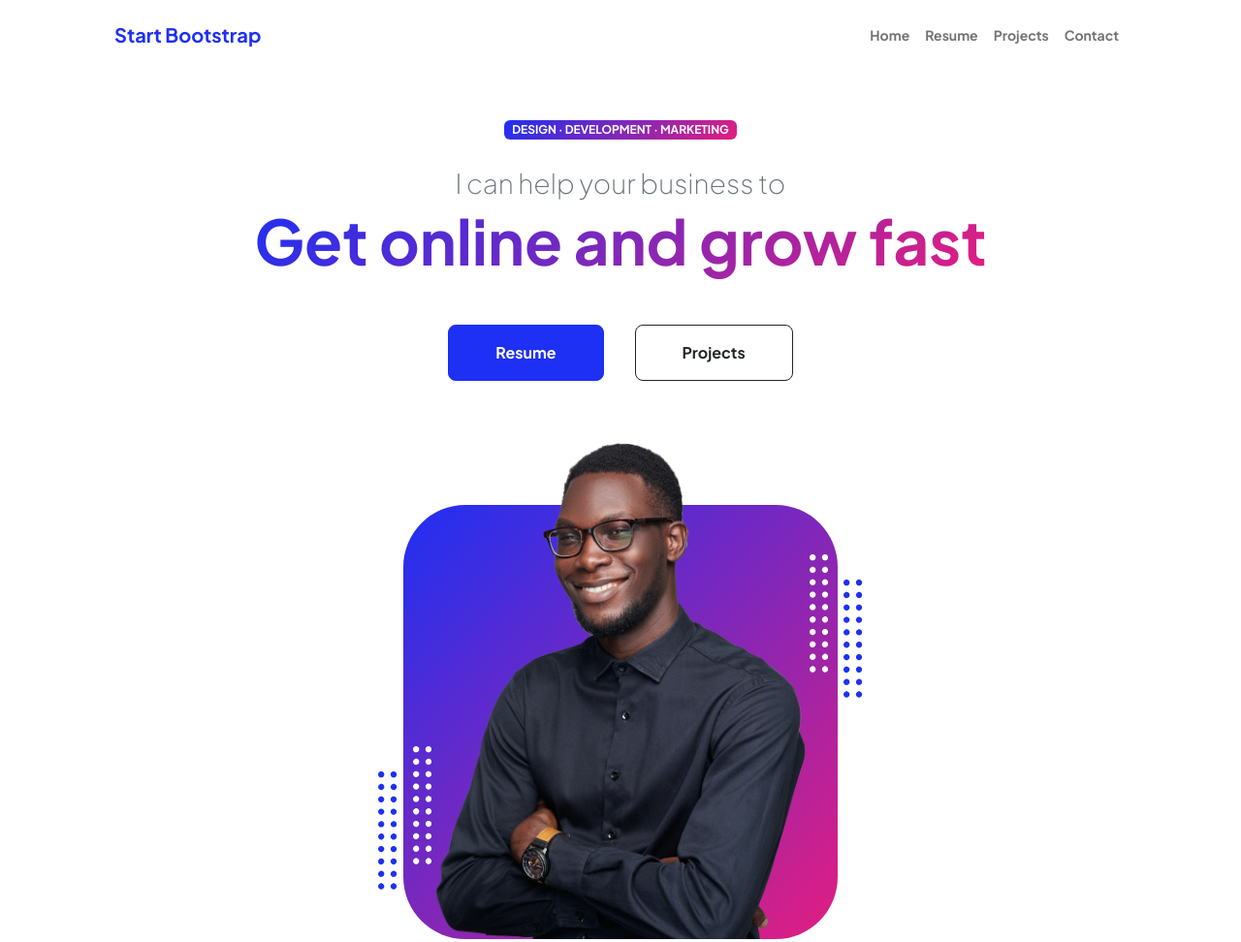
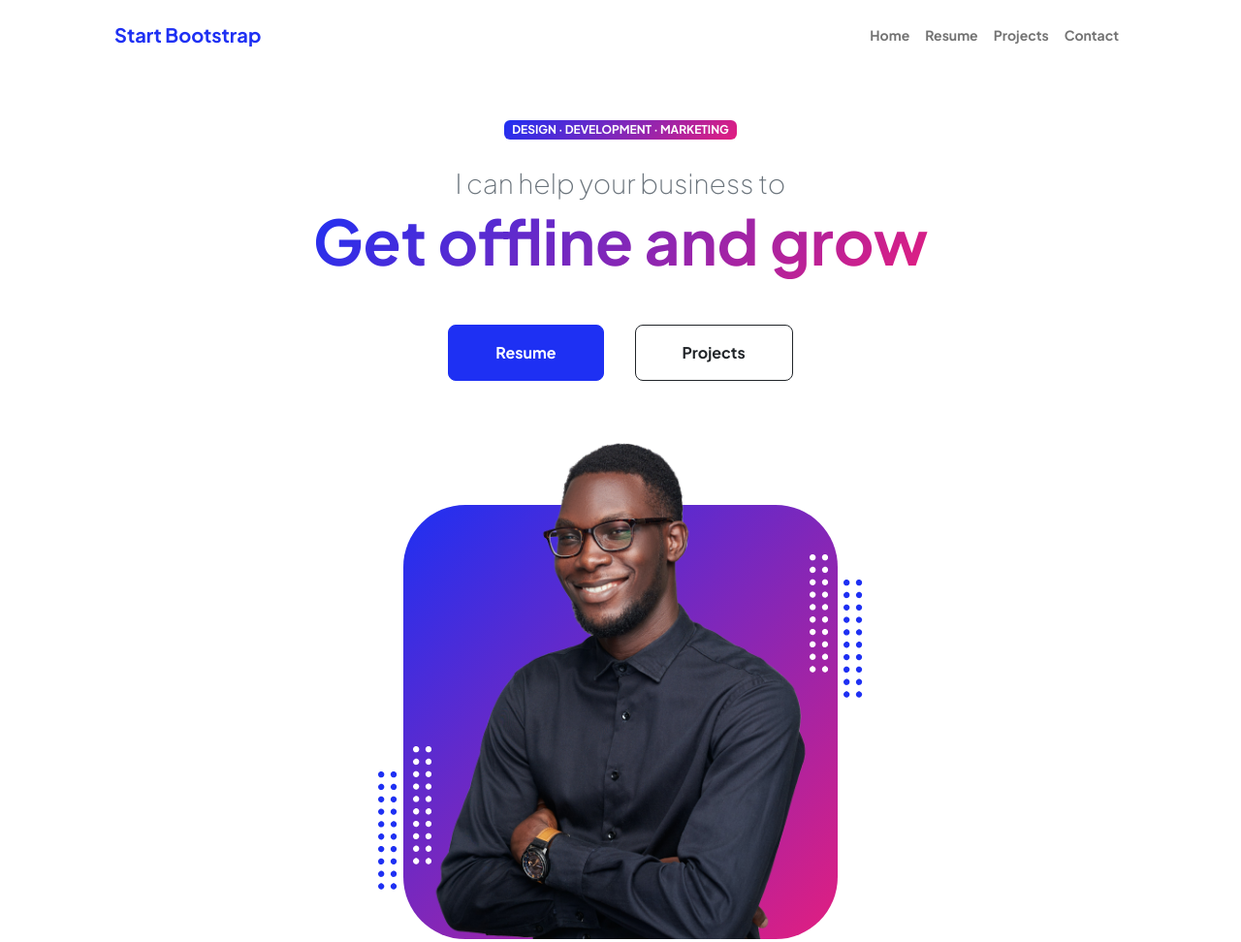
Before and after one commit to kavya2567/sample-site, a plain HTML site: page index.html in a window 1280 px wide. Shown: the top 972 px of the page at 97% size. Drawn offline with nearby package versions, Linux system fonts and the light colour scheme.

Commit message:
added chages

```diff
--- a/index.html
+++ b/index.html
@@ -43,7 +43,7 @@
                             <div class="text-center text-xxl-start">
                                 <div class="badge bg-gradient-primary-to-secondary text-white mb-4"><div class="text-uppercase">Design &middot; Development &middot; Marketing</div></div>
                                 <div class="fs-3 fw-light text-muted">I can help your business to</div>
-                                <h1 class="display-3 fw-bolder mb-5"><span class="text-gradient d-inline">Get online and grow fast</span></h1>
+                                <h1 class="display-3 fw-bolder mb-5"><span class="text-gradient d-inline">Get offline and grow </span></h1>
                                 <div class="d-grid gap-3 d-sm-flex justify-content-sm-center justify-content-xxl-start mb-3">
                                     <a class="btn btn-primary btn-lg px-5 py-3 me-sm-3 fs-6 fw-bolder" href="resume.html">Resume</a>
                                     <a class="btn btn-outline-dark btn-lg px-5 py-3 fs-6 fw-bolder" href="projects.html">Projects</a>
```
